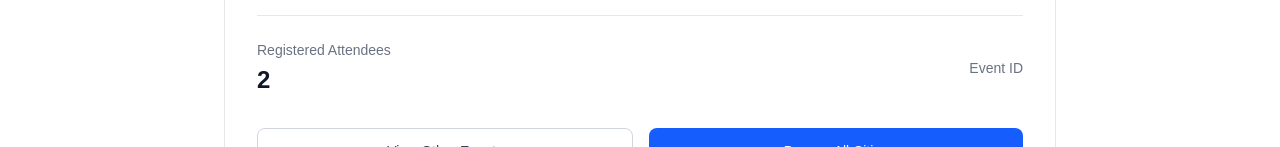
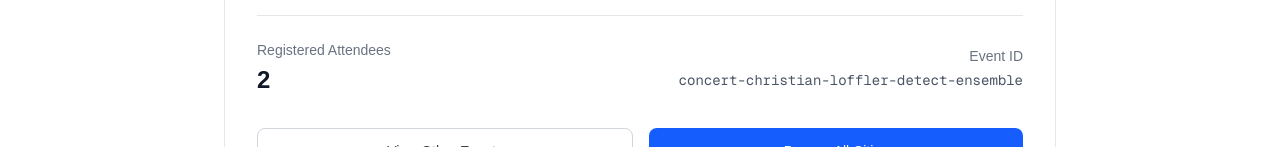
Before and after one commit to Tabindanoor/next-js-rewind, a Next.js app: page /events/barcelona/concert-christian-loffler-detect-ensemble in a window 1280 px wide. Shown: the part 805-952 px from the top of the page. Built offline with nearby package versions, Linux system fonts and the light colour scheme.

Commit message:
learning

```diff
--- a/components/events/EventStats.tsx
+++ b/components/events/EventStats.tsx
@@ -22,9 +22,9 @@
           <p className="text-sm font-medium text-gray-500 dark:text-gray-400">
             Event ID
           </p>
-          {/* <p className="mt-1 font-mono text-sm text-gray-600 dark:text-gray-400">
+          <p className="mt-1 font-mono text-sm text-gray-600 dark:text-gray-400">
             {eventId}
-          </p> */}
+          </p>
         </div>
       </div>
     </div>
```
